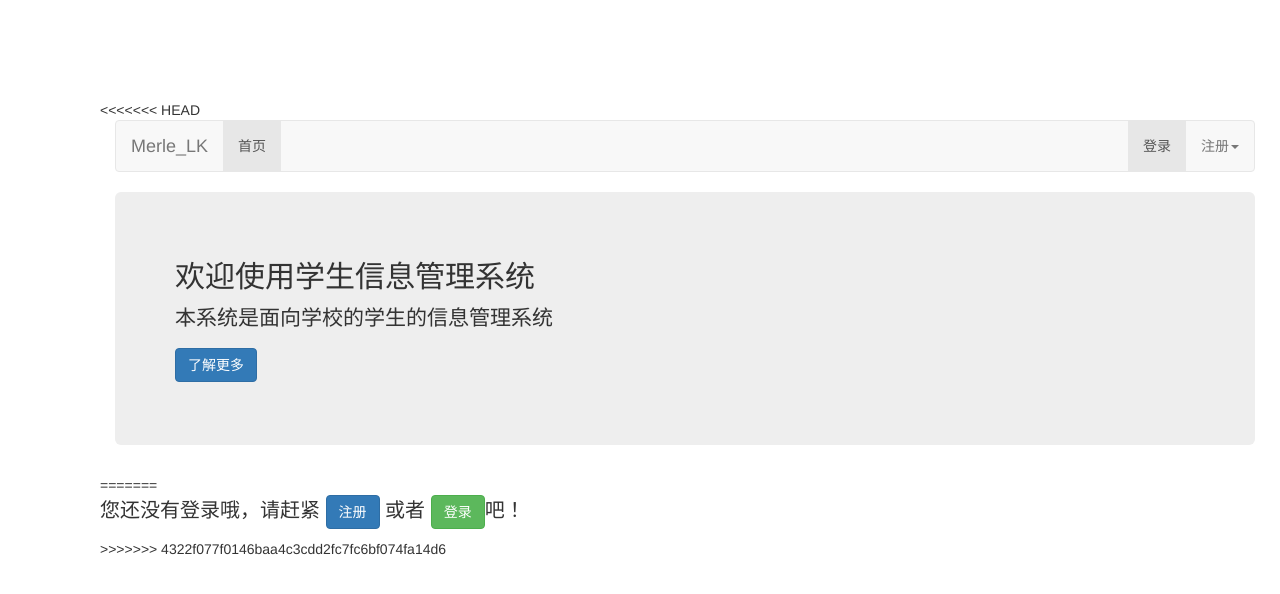
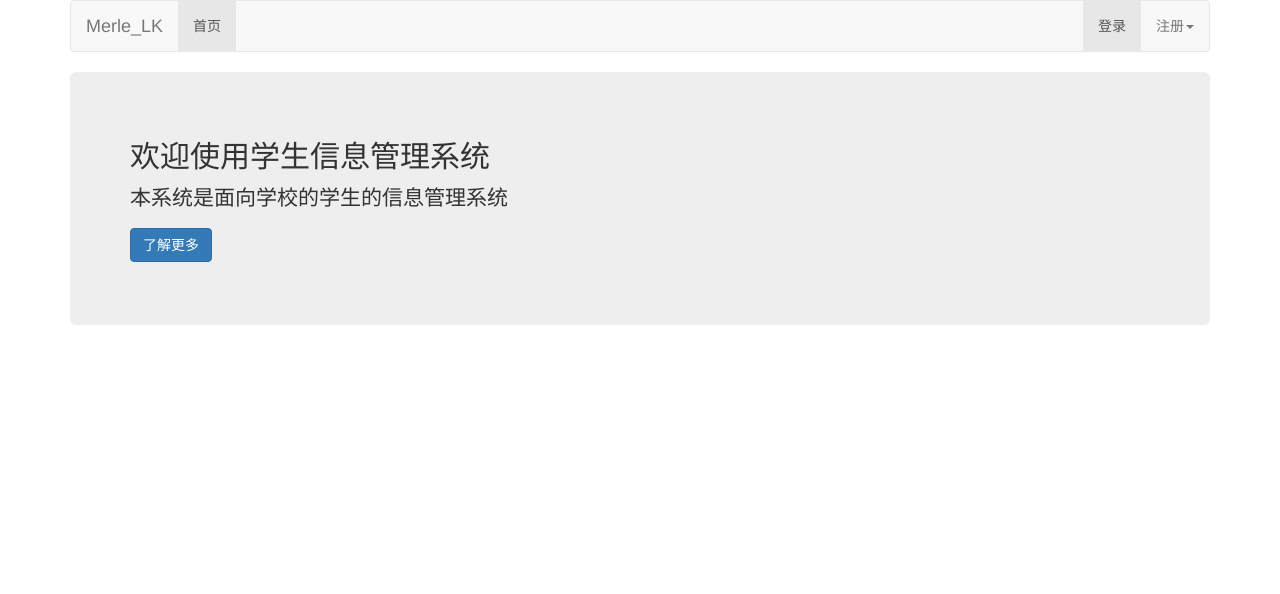
Before and after one commit to MerleLK/StudentSystem, a Django app: page /accounts/ in a window 1280 px wide. Shown: the top 594 px of the page. Run offline with Django 3.2, Linux system fonts and the light colour scheme; some libraries are stand-ins or nearby versions.

Commit message:
index.html

```diff
--- a/templates/accounts/index.html
+++ b/templates/accounts/index.html
@@ -3,11 +3,10 @@
 <head>
     <meta charset="UTF-8">
     <title>Index</title>
-<<<<<<< HEAD
     <link href="/static/bootstrap/bootstrap.min.css" rel="stylesheet" type="text/css">
     <script type="text/javascript" src="/static/jquery/jquery.js"></script>
     <!-- 最新的 Bootstrap 核心 JavaScript 文件 -->
-    <script type="text/javascript" src="/static/bootstrap/bootstrap.min.js"}></script>
+    <script type="text/javascript" src="/static/bootstrap/bootstrap.min.js"></script>
 </head>
 
 <body>
@@ -59,25 +58,5 @@
         </div>
     </div>
 </div>
-=======
-    <link rel="stylesheet" type="text/css" href="/static/bootstrap/bootstrap.min.css" />
-</head>
-<body style="margin: 100px">
-    <div>
-        {% if request.session.username %}
-            <p style="font-size: 20px">
-                欢迎用户：{{ request.session.username }}
-                &nbsp;&nbsp;&nbsp;
-                <a href="logout" class="btn btn-danger" >注销</a>
-            </p>
-        {% else %}
-            <p style="font-size: 20px">您还没有登录哦，请赶紧
-                <a href="/accounts/register" class="btn btn-primary">注册</a>
-                或者
-                <a href="/accounts/login" class="btn btn-success">登录</a>吧！
-            </p>
-        {% endif %}
-    </div>
->>>>>>> 4322f077f0146baa4c3cdd2fc7fc6bf074fa14d6
 </body>
 </html>
```
